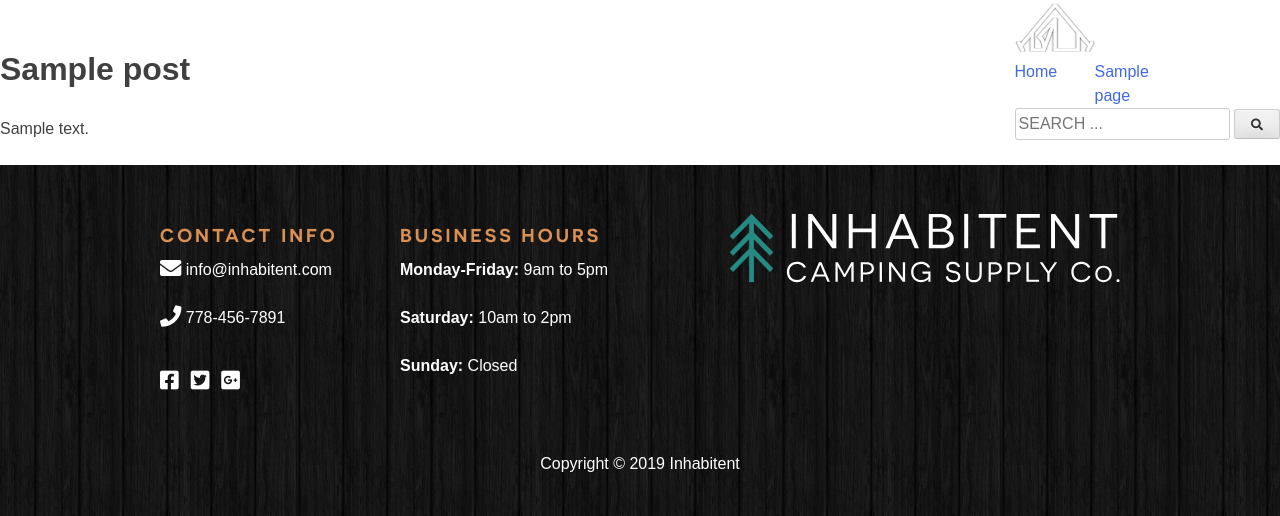
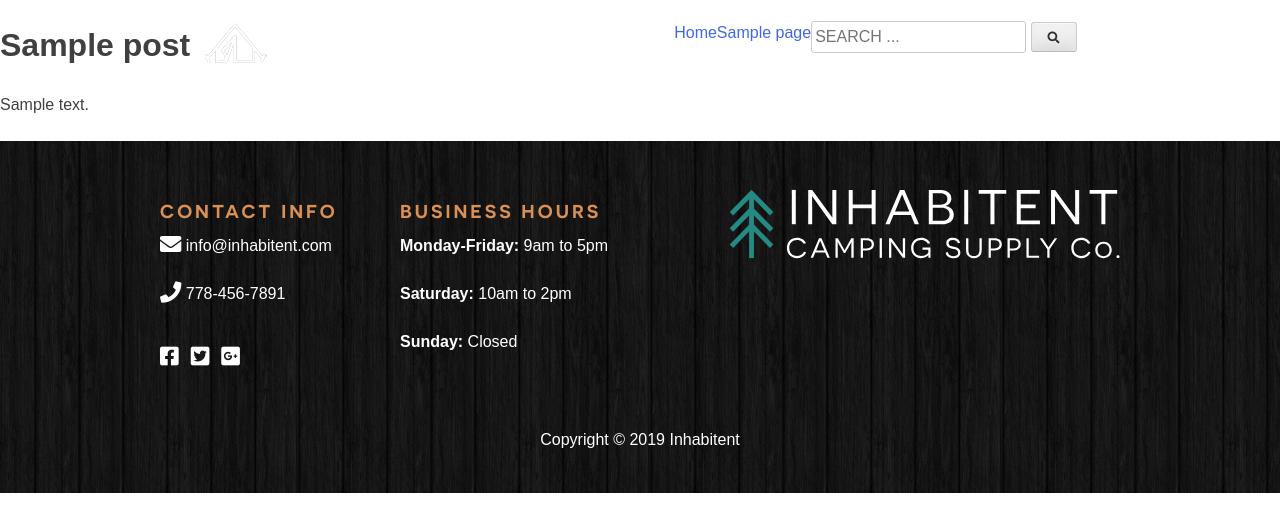
Before and after one commit to rosh408/Project-04-Inhabitent, a WordPress theme: template themes/redstarter/page.php in a window 1280 px wide. Shown: the top 516 px of the page. Run offline with PHP 8.4 and a stand-in for WordPress, Linux system fonts and the light colour scheme; the site name, menu and one post (Sample post) are stand-ins, and other content is empty; some libraries are stand-ins or nearby versions.

Commit message:
Re-arrange .site-header and main navigation on banner

```diff
--- a/themes/redstarter/header.php
+++ b/themes/redstarter/header.php
@@ -25,20 +25,22 @@
 		<header id="masthead" class="site-header" role="banner">
 			<div class="site-branding">
 				<h1 class="site-title screen-reader-text"><a href="<?php echo esc_url(home_url('/')); ?>" rel="home"><?php bloginfo('name'); ?></a></h1>
-				<p class="site-description"><?php bloginfo('description'); ?></p>
 			</div><!-- .site-branding -->
 
 			<nav id="site-navigation" class="main-navigation" role="navigation">
-				<div class="menu-bar">
-					<a href="<?php echo get_the_permalink(); ?>"><img src="<?php echo get_template_directory_uri() . '/assets/images/logos/inhabitent-logo-tent-white.svg'?>"></a>
+				<div class="tent-container">
+					<a class="front-page-tent" href="<?php echo get_home_url() ?>"><img src="<?php echo get_template_directory_uri() . '/assets/images/logos/inhabitent-logo-tent-white.svg' ?>"></a>
+				</div>
+				<div class="right-side-navigation">
 					<button class="menu-toggle" aria-controls="primary-menu" aria-expanded="false"><?php echo esc_html('Primary Menu'); ?></button>
 					<?php wp_nav_menu(array('theme_location' => 'primary', 'menu_id' => 'primary-menu')); ?>
 					<div class="header-search">
 						<?php get_search_form(); ?>
 					</div>
+				</div>
+			</nav>
+			<!-- #site-navigation -->
 
-				</div>
-			</nav><!-- #site-navigation -->
 		</header><!-- #masthead -->
 
 		<div id="content" class="site-content">
--- a/themes/redstarter/sass/_elements.scss
+++ b/themes/redstarter/sass/_elements.scss
@@ -6,6 +6,10 @@ html {
   box-sizing: border-box;
   margin-top: 0 !important;
   @include font-size(1);
+}
+
+* {
+  box-sizing: border-box;
 }
 
 *,
--- /dev/null
+++ b/themes/redstarter/sass/_header.scss
@@ -0,0 +1,3 @@
+/*--------------------------------------------------------------
+# Header
+--------------------------------------------------------------*/
--- a/themes/redstarter/sass/_page-templates.scss
+++ b/themes/redstarter/sass/_page-templates.scss
@@ -4,23 +4,38 @@
 
 /* Front page */
 
-// Home Hero Section
 .site-header {
+  position: absolute;
+  width: 100%;
+  .main-navigation {
+    // padding-top: 0.3rem;
     display: flex;
     flex-direction: row;
-  .main-navigation {
+    justify-content: space-around;
+    .tent-container {
+      .front-page-tent {
+        object-fit: contain;
+        width: 4rem;
+      }
+    }
+    .right-side-navigation {
       display: flex;
       flex-direction: row;
-    justify-content: flex-end;
-    position: absolute;
-    a {
-        width: 5rem;
-    }
       .menu-menu-menu-container {
         .menu {
           .menu-item {
             a {
-                    color: orange;
+              padding: 0 0.2rem 0 0.2rem;
+              color: #248a83;
+              text-transform: uppercase;
+            }
+          }
+        }
+      }
+      .right-side-navigation {
+        .header-search {
+          .search-field {
+            // display: none;
           }
         }
       }
--- a/themes/redstarter/sass/style.scss
+++ b/themes/redstarter/sass/style.scss
@@ -64,3 +64,4 @@ Nicolas Gallagher and Jonathan Neal http://necolas.github.com/normalize.css/
 @import "content";
 @import "media";
 @import "page-templates";
+@import "header";
--- a/themes/redstarter/style.css
+++ b/themes/redstarter/style.css
@@ -717,13 +721,8 @@ object {
 --------------------------------------------------------------*/
 /* Front page */
 .site-header {
-  display: -webkit-box;
-  display: -ms-flexbox;
-  display: flex;
-  -webkit-box-orient: horizontal;
-  -webkit-box-direction: normal;
-      -ms-flex-direction: row;
-          flex-direction: row; }
+  position: absolute;
+  width: 100%; }
   .site-header .main-navigation {
     display: -webkit-box;
     display: -ms-flexbox;
@@ -732,32 +731,50 @@ object {
     -webkit-box-direction: normal;
         -ms-flex-direction: row;
             flex-direction: row;
-    -webkit-box-pack: end;
-        -ms-flex-pack: end;
-            justify-content: flex-end;
-    position: absolute; }
-    .site-header .main-navigation a {
-      width: 5rem; }
-    .site-header .main-navigation .menu-menu-menu-container .menu .menu-item a {
-      color: orange; }
+    -ms-flex-pack: distribute;
+        justify-content: space-around; }
+    .site-header .main-navigation .tent-container .front-page-tent {
+      -o-object-fit: contain;
+         object-fit: contain;
+      width: 4rem; }
+    .site-header .main-navigation .right-side-navigation {
+      display: -webkit-box;
+      display: -ms-flexbox;
+      display: flex;
+      -webkit-box-orient: horizontal;
+      -webkit-box-direction: normal;
+          -ms-flex-direction: row;
+              flex-direction: row; }
+      .site-header .main-navigation .right-side-navigation .menu-menu-menu-container .menu .menu-item a {
+        padding: 0 0.2rem 0 0.2rem;
+        color: #248a83;
+        text-transform: uppercase; }
 
 .home-hero {
-  background: -webkit-gradient(linear, left top, left bottom, from(rgba(0, 0, 0, 0.4)), color-stop(rgba(0, 0, 0, 0.5)), to(rgba(0, 0, 0, 0.4))), url(../../assets/images/home-hero.jpg);
-  background: linear-gradient(rgba(0, 0, 0, 0.4), rgba(0, 0, 0, 0.5), rgba(0, 0, 0, 0.4)), url(../../assets/images/home-hero.jpg);
+  background: -webkit-gradient(linear, left top, left bottom, from(rgba(0, 0, 0, 0.25)), color-stop(rgba(0, 0, 0, 0.4)), to(rgba(0, 0, 0, 0.25))), url(../../assets/images/home-hero.jpg);
+  background: linear-gradient(rgba(0, 0, 0, 0.25), rgba(0, 0, 0, 0.4), rgba(0, 0, 0, 0.25)), url(../../assets/images/home-hero.jpg);
   background-size: cover;
   background-repeat: no-repeat;
   background-position: center;
-  height: 50rem;
+  height: 100vh;
   width: 100vw;
   display: -webkit-box;
   display: -ms-flexbox;
   display: flex;
+  -webkit-box-orient: vertical;
+  -webkit-box-direction: normal;
+      -ms-flex-direction: column;
+          flex-direction: column;
+  width: 100%;
+  display: flex;
   -webkit-box-pack: center;
       -ms-flex-pack: center;
-          justify-content: center; }
-  .home-hero img {
-    position: relative;
-    width: 18rem; }
+          justify-content: center;
+  -webkit-box-align: center;
+      -ms-flex-align: center;
+          align-items: center; }
+  .home-hero .home-hero-logo {
+    max-width: 300px; }
 
 .front-page-products .product-terms {
   display: -webkit-box;
```
Also changed, not shown: other parts of themes/redstarter/sass/_page-templates.scss (+25 -7 lines), other parts of themes/redstarter/style.css (+26 -7 lines), themes/redstarter/front-page.php (+5 -9 lines), themes/redstarter/build/css/style.min.css, 1 other file. Lines whose indentation alone changed are shown as unchanged.
